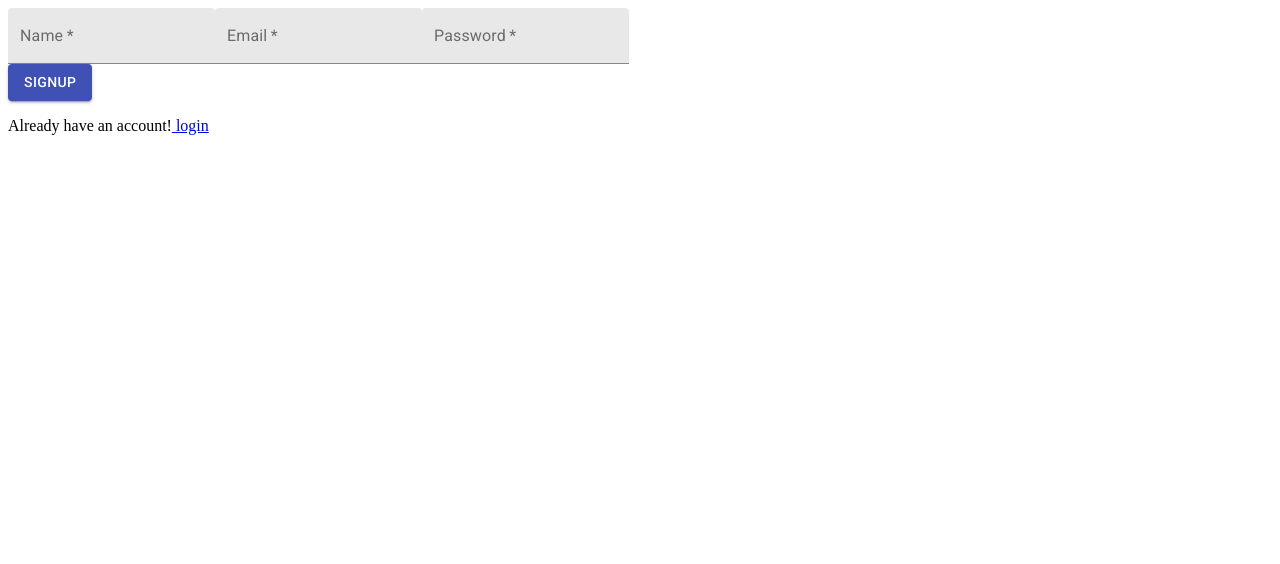
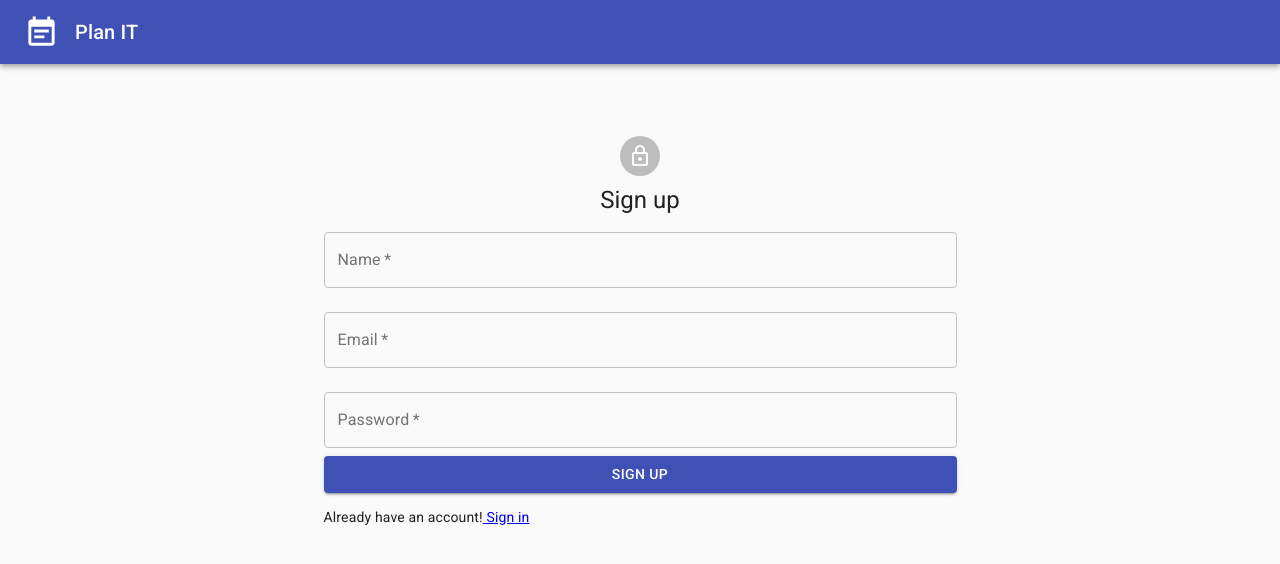
Before and after one commit to ushusdeepthi/mern_todo, a React (Create React App) app in the folder client/: page /register in a window 1280 px wide. Shown: the top 564 px of the page. Built offline with nearby package versions, Linux system fonts and the light colour scheme; the HTML template or start-up script is replaced by a standard one.

Commit message:
Add styling for signup page

```diff
--- a/client/src/pages/Login.jsx
+++ b/client/src/pages/Login.jsx
@@ -55,7 +55,7 @@ export default function Login() {
         </Typography>
                 <form  onSubmit={handleSubmit}>
                     <TextField
-                        label="E-mail"
+                        label="Email"
                         variant="outlined"
                         margin="normal"
                         type="email"
@@ -76,10 +76,10 @@ export default function Login() {
                     />
                     <div>
                         <Button type="submit" fullWidth variant="contained" color="primary" className={classes.submit}>
-                        Log in
+                        Sign in
                         </Button>
                         <p>Do not have an account!
-                            <Link to="/register"> Register </Link>
+                            <Link to="/register"> Sign up </Link>
                         </p>
                     </div>
                 </form>
--- a/client/src/pages/Register.jsx
+++ b/client/src/pages/Register.jsx
@@ -1,9 +1,14 @@
 import React, {useState} from 'react'
 import {Link, useHistory} from 'react-router-dom'
-import { TextField, Button} from '@material-ui/core'
+import { Avatar,Container,AppBar,Typography, TextField, Button,Toolbar,CssBaseline,} from '@material-ui/core'
+import LockOutlinedIcon from '@material-ui/icons/LockOutlined';
+import EventNoteIcon from '@material-ui/icons/EventNote';
+import useStyles from '../styles/styles'
+
 import axios from "axios"
 
 export default function Register() {
+    const classes = useStyles()
     const history = useHistory()
     const apiUrl = "http://localhost:5000/api/register";
     const [name,setName] =useState('')
@@ -27,38 +32,63 @@ export default function Register() {
         }
     }
     return (
+             <>
+            <CssBaseline />
+            <AppBar position="relative">
+                <Toolbar>
+                    <EventNoteIcon className= {classes.icon} fontSize="large"/>
+                    <Typography variant="h6">Plan IT</Typography>
+                </Toolbar>
+            </AppBar>
+            <Container className={classes.form} maxWidth ="md" component="main">
+                <div className={classes.paper}>
+                    <Avatar className={classes.avatar}>
+                        <LockOutlinedIcon />
+                     </Avatar>
+                    <Typography component="h1" variant="h5">
+                    Sign up
+                    </Typography>
                     <form  onSubmit={handleSubmit}>
                         <TextField
                             label="Name"
-                variant="filled"
+                            variant="outlined"
+                            margin="normal"
                             required
+                            fullWidth
                             value={name}
                             onChange={e => setName(e.target.value)}
                         />
                         <TextField
                             label="Email"
-                variant="filled"
+                            variant="outlined"
+                            margin="normal"
                             type="email"
                             required
+                            fullWidth
                             value={email}
                             onChange={e => setEmail(e.target.value)}
                         />
                         <TextField
                             label="Password"
-                variant="filled"
+                            variant="outlined"
+                            margin="normal"
                             type="password"
                             required
+                            fullWidth
                             value={password}
                             onChange={e => setPassword(e.target.value)}
                         />
                         <div>
-                <Button type="submit" variant="contained" color="primary">
-                Signup
+                            <Button type="submit" variant="contained" color="primary" fullWidth>
+                                Sign up
                             </Button>
                             <p>Already have an account!
-                    <Link to="/login"> login </Link>
+                                <Link to="/login"> Sign in </Link>
                             </p>
                         </div>
                     </form>
+                 </div>
+            </Container>
+            </>
     )
 }
--- a/client/src/styles/styles.js
+++ b/client/src/styles/styles.js
@@ -44,7 +44,7 @@ const useStyles = makeStyles((theme)=>({
     backgroundColor: theme.palette.secondary,
   },
   form: {
-    width: '100%', // Fix IE 11 issue.
+    width: '100%',
     marginTop: theme.spacing(1),
   },
   submit: {
```
Lines whose indentation alone changed are shown as unchanged.
